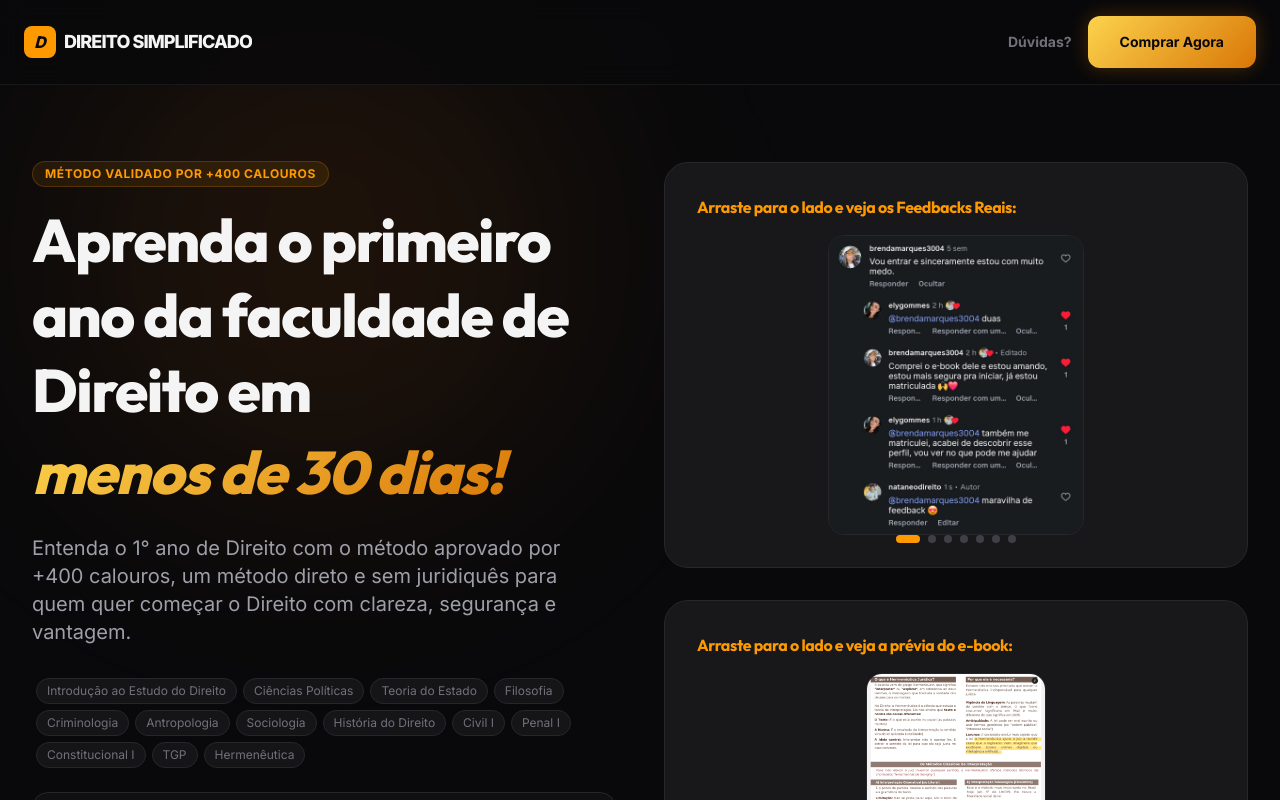
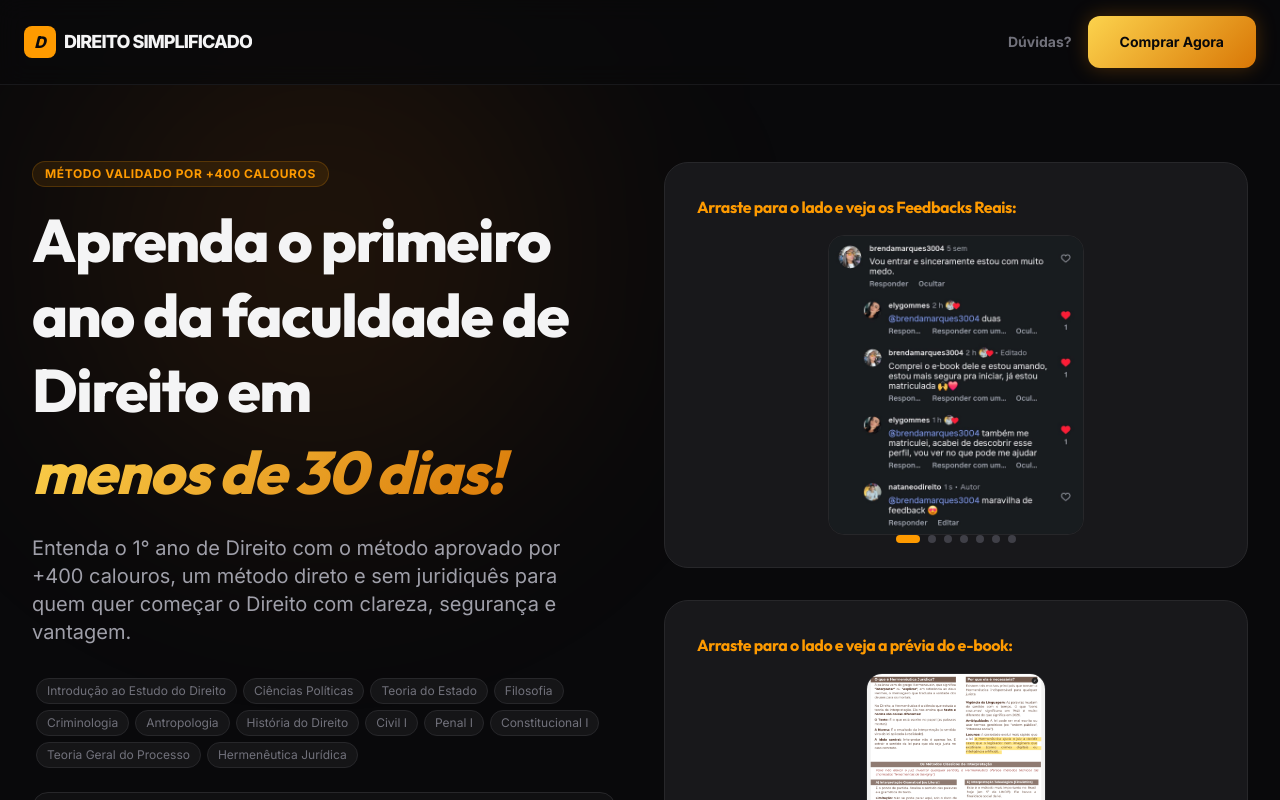
Before and after one commit to camposads-dot/campododireito-calouros, a React (Vite) app: page / in a window 1280 px wide. Shown: the top 800 px of the page. Built offline with nearby package versions, Linux system fonts and the light colour scheme.

Commit message:
ajuste final

```diff
--- a/src/App.tsx
+++ b/src/App.tsx
@@ -125,13 +125,12 @@ const Hero = () => {
     "Filosofia",
     "Criminologia",
     "Antropologia",
-    "Sociologia",
     "História do Direito",
     "Civil I",
     "Penal I",
     "Constitucional I",
-    "TGP",
-    "Hermenêutica",
+    "Teoria Geral do Processo",
+    "Hermenêutica Jurídica",
   ].map((item, i) => (
     <span
       key={i}
```
